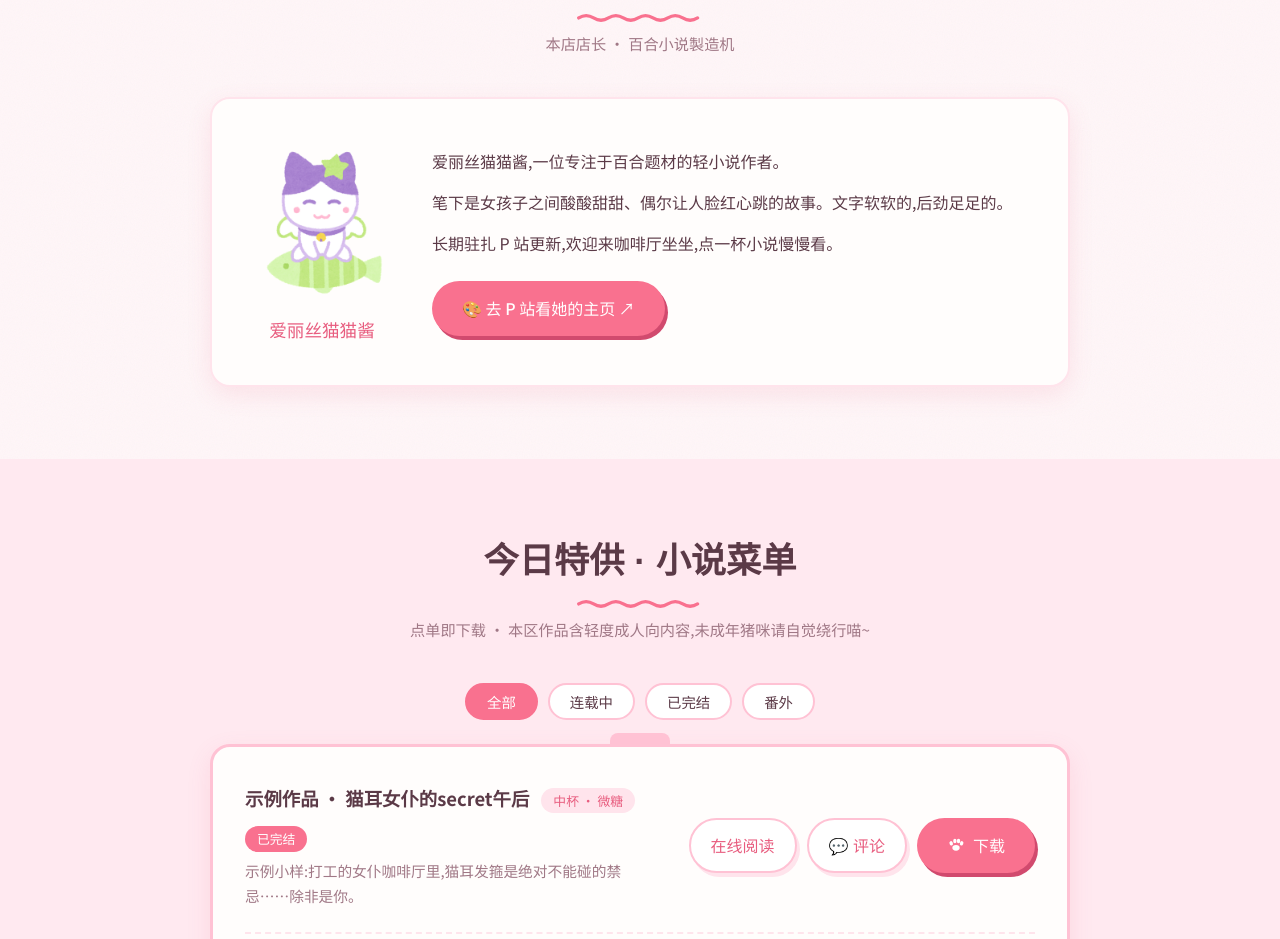
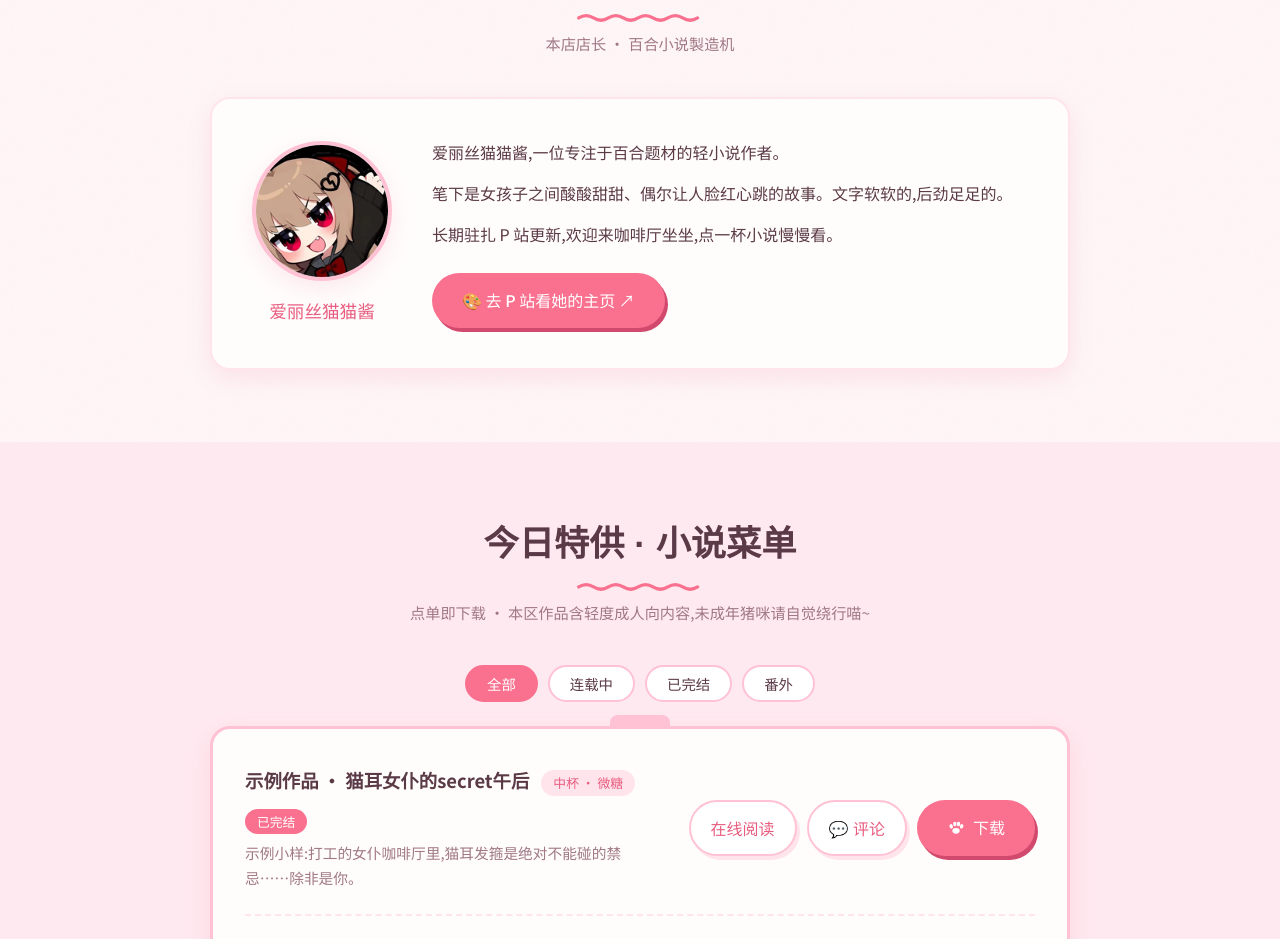
Before and after one commit to wenjinqing/WEN_WebDisplay, a Vue app: page / in a window 1280 px wide. Shown: the part 1540-2479 px from the top of the page. Built offline with nearby package versions, Linux system fonts and the light colour scheme; no server answers; a web font is replaced by a local one.

Commit message:
feat: 关于猫猫酱区块换用她的P站真实头像

```diff
--- a/src/components/AboutAuthor.vue
+++ b/src/components/AboutAuthor.vue
@@ -1,5 +1,4 @@
 <script setup>
-import CatFace from './CatFace.vue'
 import SectionTitle from './SectionTitle.vue'
 import { site } from '../data.js'
 </script>
@@ -11,7 +10,7 @@ import { site } from '../data.js'
 
       <div class="card hd-card" v-reveal>
         <div class="avatar">
-          <CatFace :size="140" />
+          <img src="/alice.png" alt="爱丽丝猫猫酱的头像" class="avatar-img" />
           <span class="name font-cute">{{ site.author }}</span>
         </div>
         <div class="bio">
@@ -44,6 +43,15 @@ import { site } from '../data.js'
   text-align: center;
 }
 
+.avatar-img {
+  width: 140px;
+  height: 140px;
+  border-radius: 50%;
+  border: 4px solid var(--pink-soft);
+  box-shadow: var(--shadow);
+  object-fit: cover;
+}
+
 .name {
   display: block;
   margin-top: 8px;
```
Also changed, not shown: public/alice.png (added).
